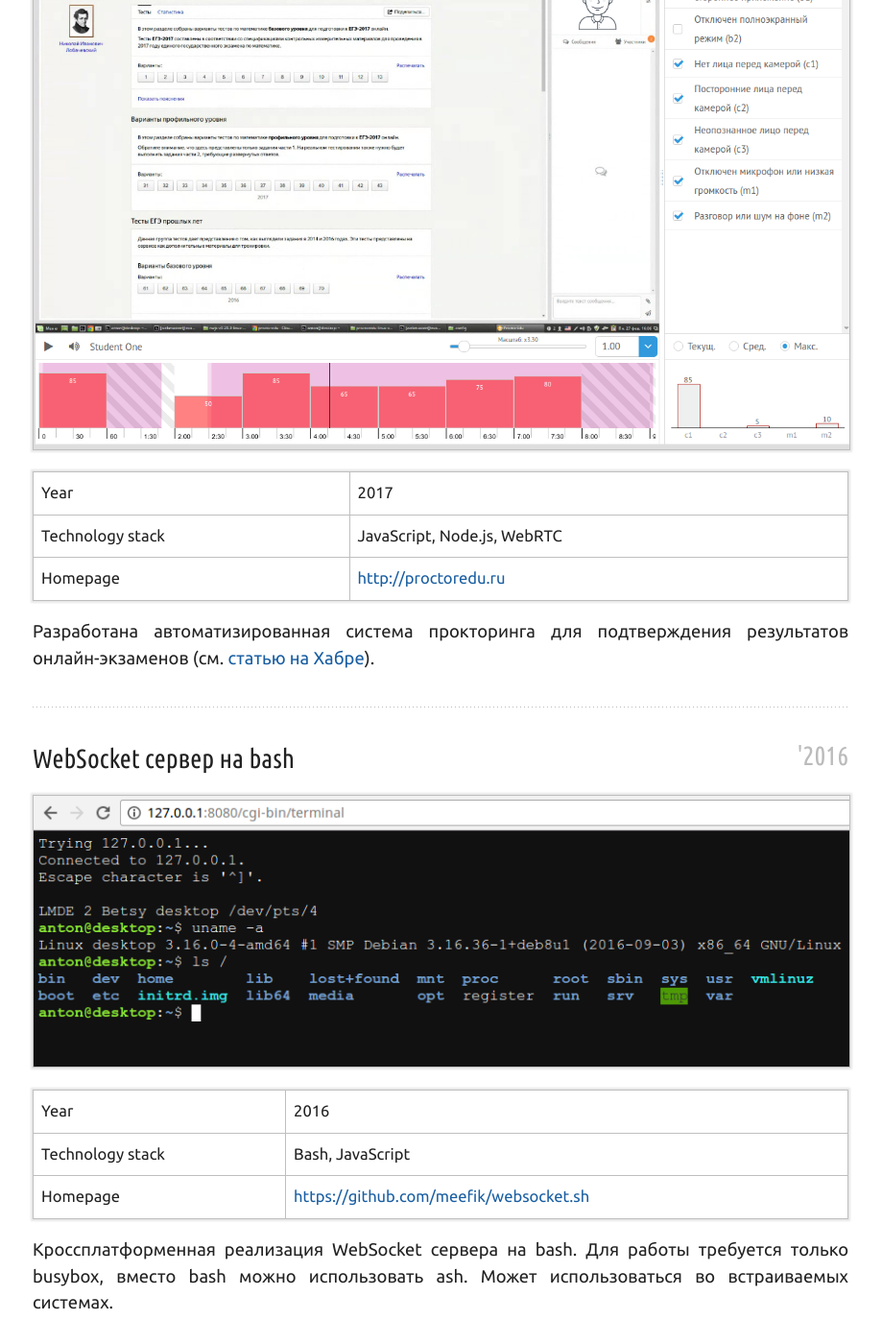
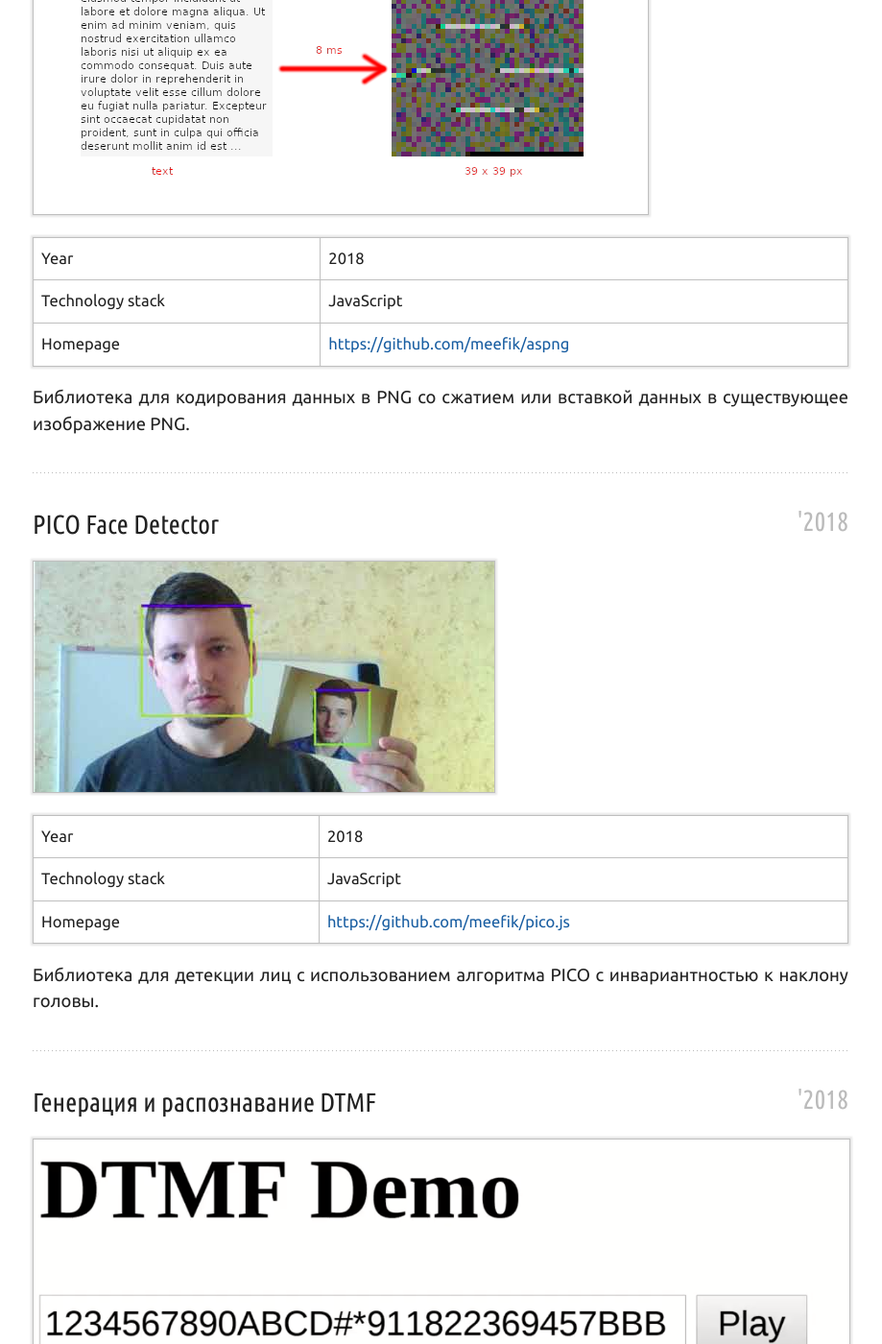
Before and after one commit to meefik/meefik.github.io, a Jekyll site: the page built from pages/portfolio.html, in a window 1280 px wide and 1400 px high, scrolled down 541 px. Shown: the whole window at 96% size, without its empty margins (181-1100 px from the left). Built offline with Jekyll 4.4.1, drawn with Linux system fonts in a browser that asks for light colours; some of the changed text lies outside the part shown.

Commit message:
Updated portfolio

```diff
--- a/_data/projects.yml
+++ b/_data/projects.yml
@@ -1,9 +1,23 @@
-- title: "Автоматизированная система прокторинга"
-  year: 2017
-  stack: ["JavaScript", "Node.js", "WebRTC"]
-  homepage: "http://proctoredu.ru"
-  description: "Разработана автоматизированная система прокторинга для подтверждения результатов онлайн-экзаменов (см. [статью на Хабре](https://habrahabr.ru/post/325296/))."
+- title: "Стеганографическая библиотека asPNG"
+  year: 2018
+  stack: ["JavaScript"]
+  homepage: "https://github.com/meefik/aspng"
+  description: "Библиотека для кодирования данных в PNG со сжатием или вставкой данных в существующее изображение PNG."
+  poster: "/assets/images/aspng_encoded.png"
+
+- title: "PICO Face Detector"
+  year: 2018
+  stack: ["JavaScript"]
+  homepage: "https://github.com/meefik/pico.js"
+  description: "Библиотека для детекции лиц с использованием алгоритма PICO с инвариантностью к наклону головы."
   poster: "/assets/images/image18.png"
+
+- title: "Генерация и распознавание DTMF"
+  year: 2018
+  stack: ["JavaScript"]
+  homepage: "https://github.com/meefik/dtmf.js"
+  description: "Библиотека для отправки и получения кодов DTMF."
+  poster: "/assets/images/dtmf_demo.png"
 
 - title: "WebSocket сервер на bash"
   year: 2016
```
Also changed, not shown: assets/images/dtmf_demo.png (added), assets/images/image18.jpg (added), assets/images/image18.png.
